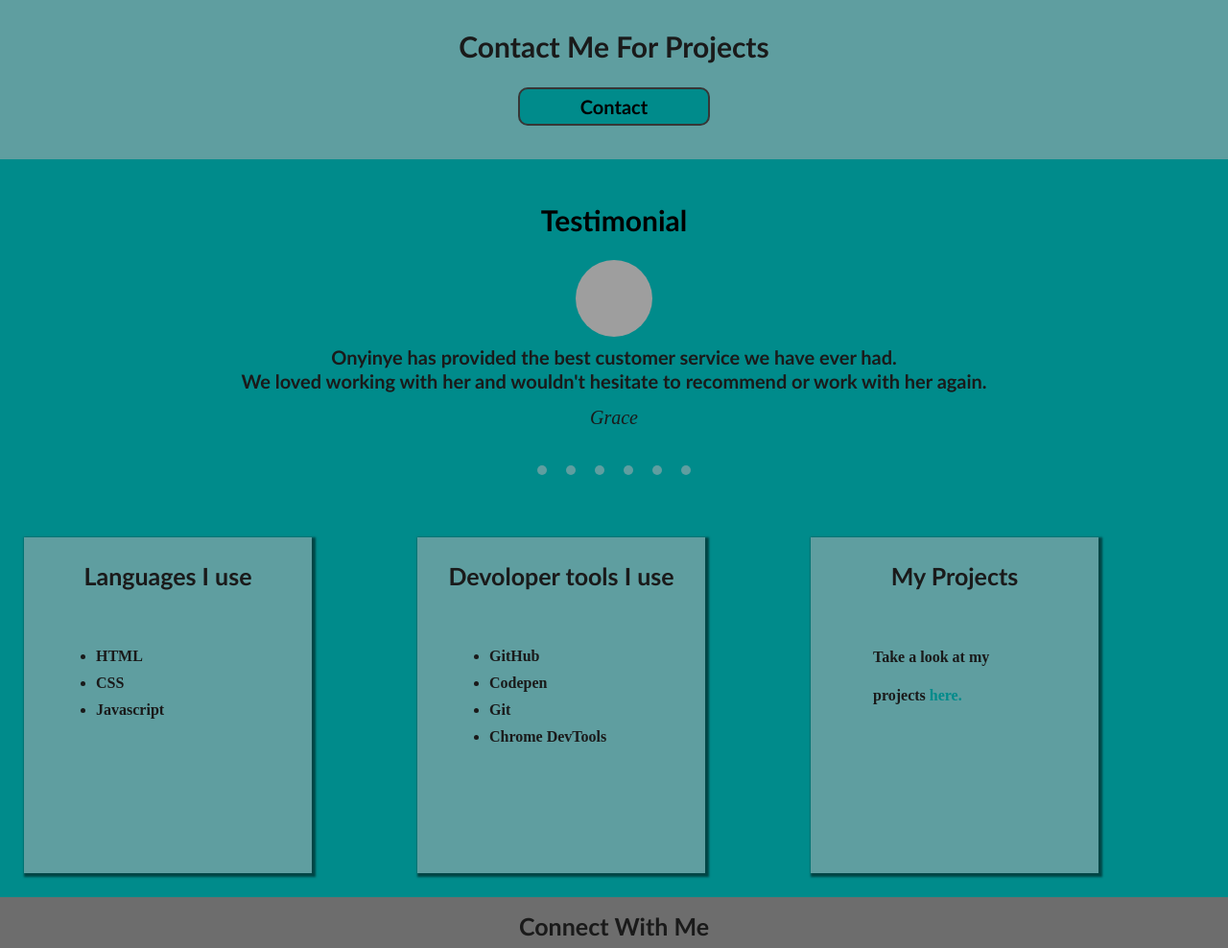
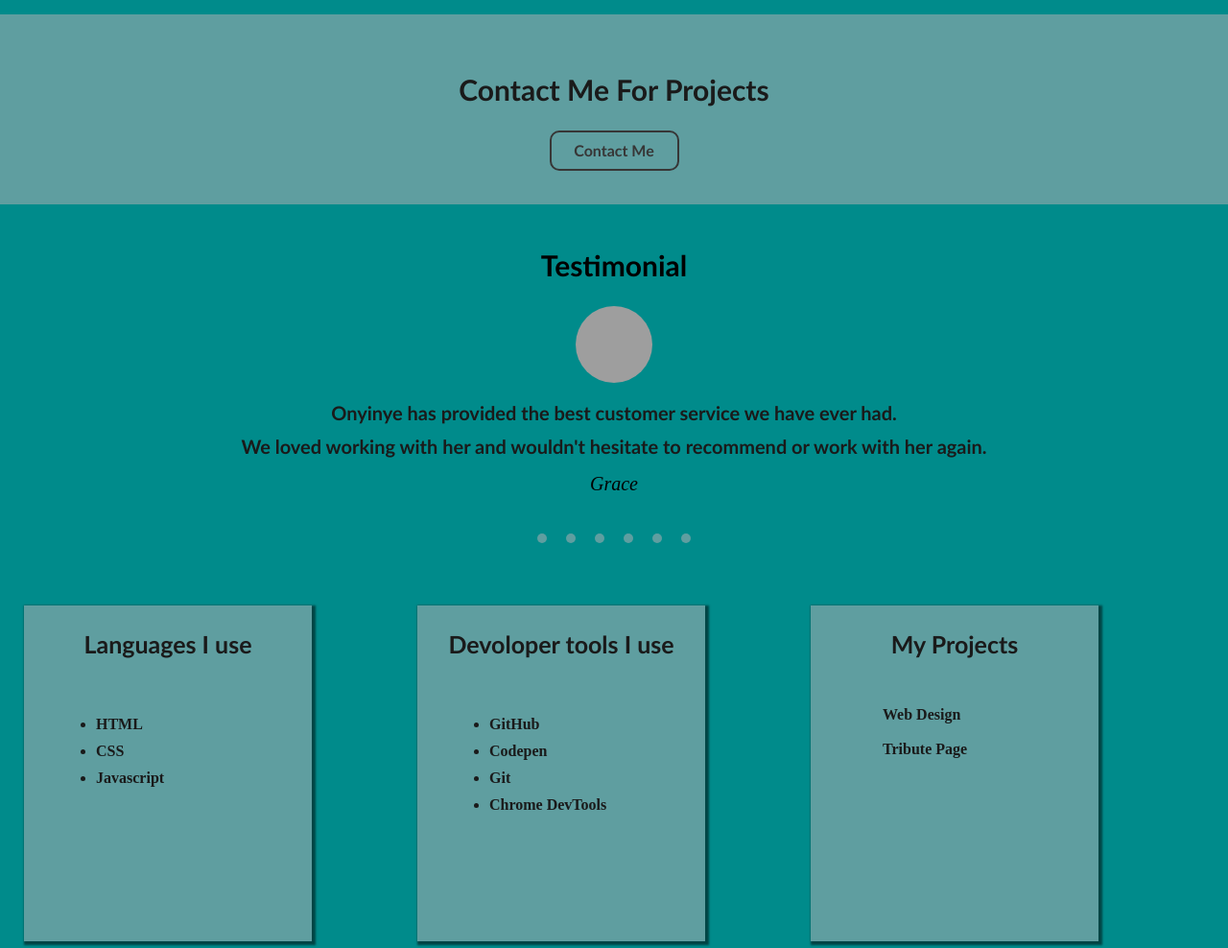
Before and after one commit to Marichriss/Personal-Portfolio, a plain HTML site: page Personal Portfolio/index.html in a window 1280 px wide. Shown: the part 1020-2008 px from the top of the page at 96% size. Drawn offline with Linux system fonts and the light colour scheme; grey boxes are pictures that could not be loaded.

Commit message:
Edit  Personal Portfolio/index.html and  Personal Portfolio/style.css

```diff
--- a/Personal Portfolio/index.html
+++ b/Personal Portfolio/index.html
@@ -97,8 +97,8 @@
                     <h2>Contact Me For Projects</h2>
                 </div>
 
-                <div class="Submit">
-                  <input type="submit" value="Contact">
+                <div class="Contact">
+                  <input type="submit" value="Contact Me">
                 </div>
 
             </section>
@@ -155,9 +155,11 @@
 
                     <div class="project">
                         <h3>My Projects</h3>
-                        <p class="link">
-                            Take a look at my projects <a href="" target="_blanks">here.</a>
-                        </p>
+
+                        <div id="pro-link">
+                            <a href="https://tolmaweb.netlify.app">Web Design</a><br><br>
+                            <a href="https://cathsienatributepage.netlify.app">Tribute Page</a>
+                        </div>
                     </div>
                 </div>
 
@@ -170,9 +172,9 @@
                 </div>
 
                 <div class="social-icons">
-                    <a href=""><i class="fa fa-twitter"></i></a>
-                    <a href=""><i class="fa fa-linkedin"></i></a>
-                    <a href=""><i class="fa fa-github"></i></a>
+                    <a href="https://mobile.twitter.com/onyinye_udeobi"><i class="fa fa-twitter"></i></a>
+                    <a href="https://www.linkedin.com/in/onyinye-udeobi-0252331a9"><i class="fa fa-linkedin"></i></a>
+                    <a href="https://github.com/OnyinyeU"><i class="fa fa-github"></i></a>
                 </div>
 
                 <footer class="copyright">
--- a/Personal Portfolio/style.css
+++ b/Personal Portfolio/style.css
@@ -248,27 +248,19 @@ body {
     color: #1a1a1a;
 }
 
-#Application-text > p {
-    font-family: calibri;
-    font-weight: bold;
-    color: #1a1a1a;
-    font-size: 20px;
-    line-height: 15px;
-}
-
-.Submit input {
-    width: 200px;
-    height: 40px;
-    background-color: darkcyan;
-    outline: none;
-    font-size: 20px;
+.Contact input {
+    width: 135px;
+    height: 42px;
     border-radius: 10px;
     font-family: calibri;
     font-weight: bold;
+    font-size: 16px;
+    background-color: cadetblue;
     border: 2px solid #373636;
+    color: #373636;
 }
 
-.Submit input:active {
+.Contact input:active {
     transform: scale(1.1);
 }
 
@@ -377,9 +369,18 @@ body {
     margin: 30px 45px;
 }
 
-.project p {
+#pro-link {
     padding: 20px 20px;
     margin: 30px 45px;
+}
+
+#pro-link a {
+    text-decoration: none;
+    color: #1a1a1a;
+    font-size:16px;
+    font-weight: 700;
+    font-family: myriad pro regular;
+    margin: 10px;
 }
 
 .lang-link {
@@ -396,20 +397,6 @@ body {
     font-weight: 700;
     font-family: myriad pro regular;
     margin: 10px;
-}
-
-p {
-    color: #1a1a1a;
-    font-size:16px;
-    font-weight: 700;
-    font-family: myriad pro regular;
-    margin: 10px;
-    line-height: 40px;
-}
-
-.link a {
-    text-decoration: none;
-    color: darkcyan;
 }
 
 #footer {
```
